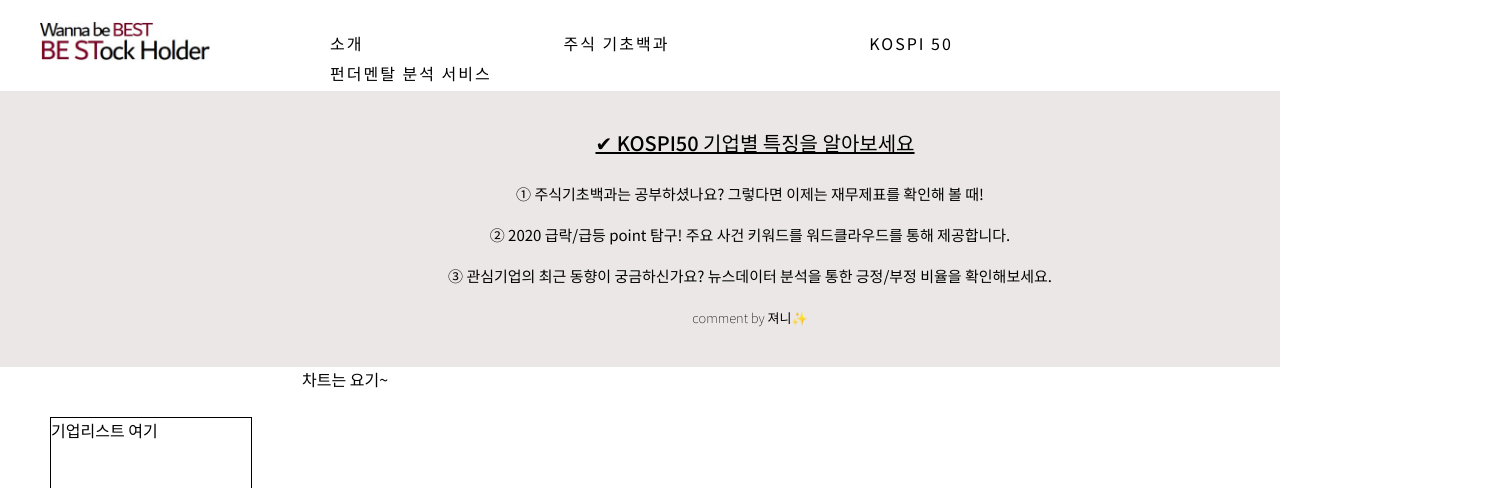
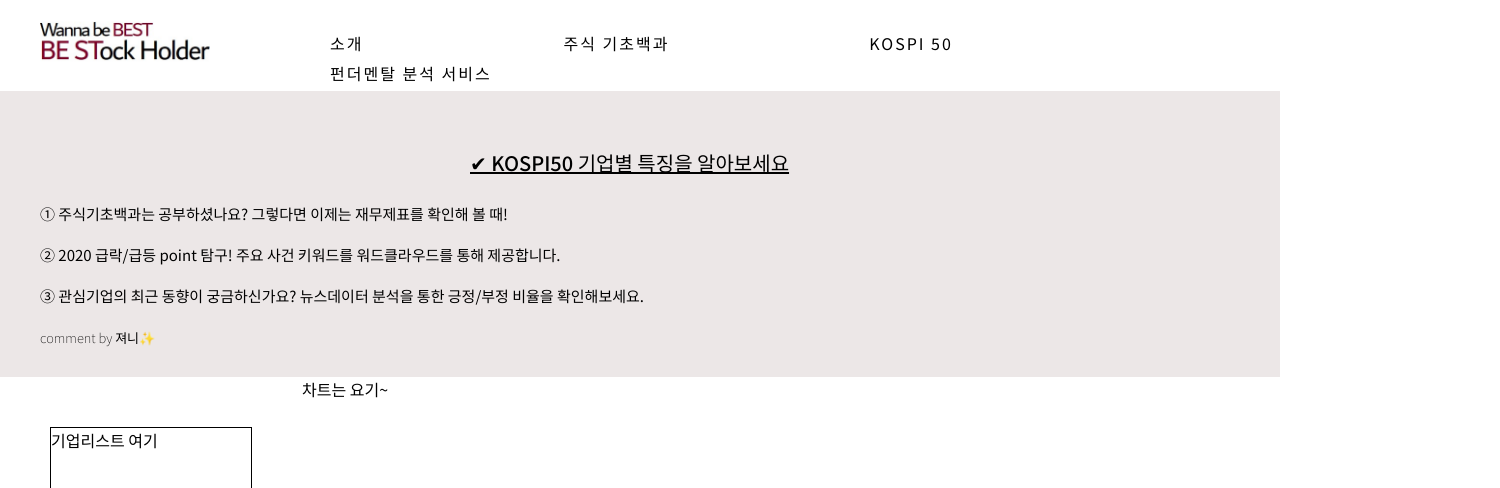
Before and after one commit to Chloehjk/BEST_Project, a React (Create React App) app in the folder React/: page /3kospi50 in a window 1280 px wide. Shown: the top 488 px of the page, 1500 px wide, since content can reach past the window. Built offline with nearby package versions, Linux system fonts and the light colour scheme.

Commit message:
kospi50 css  수정

```diff
--- a/React/src/pages_css/3kospi50.css
+++ b/React/src/pages_css/3kospi50.css
@@ -5,7 +5,7 @@
     box-sizing: border-box;
 }
 
-.box{
+.box3{
     padding:10px 150px;
     text-align: center;
 }
```
